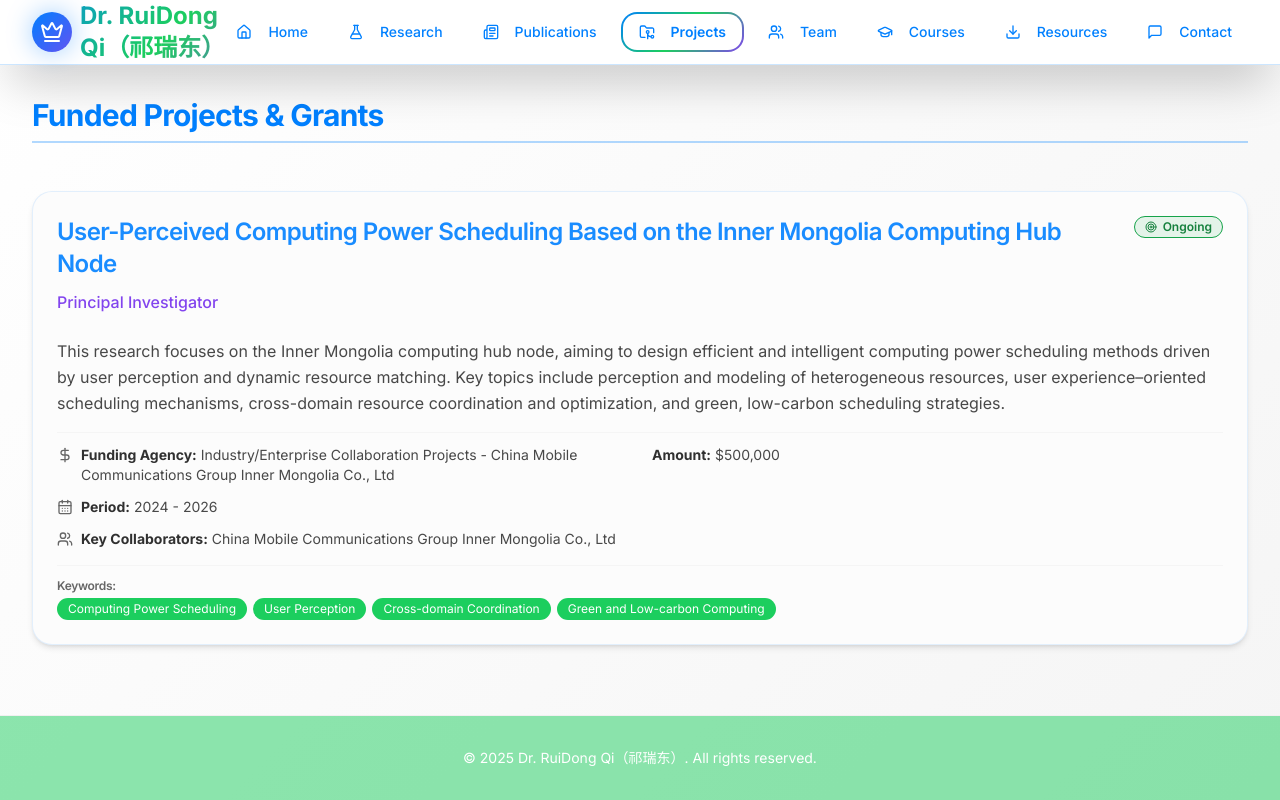
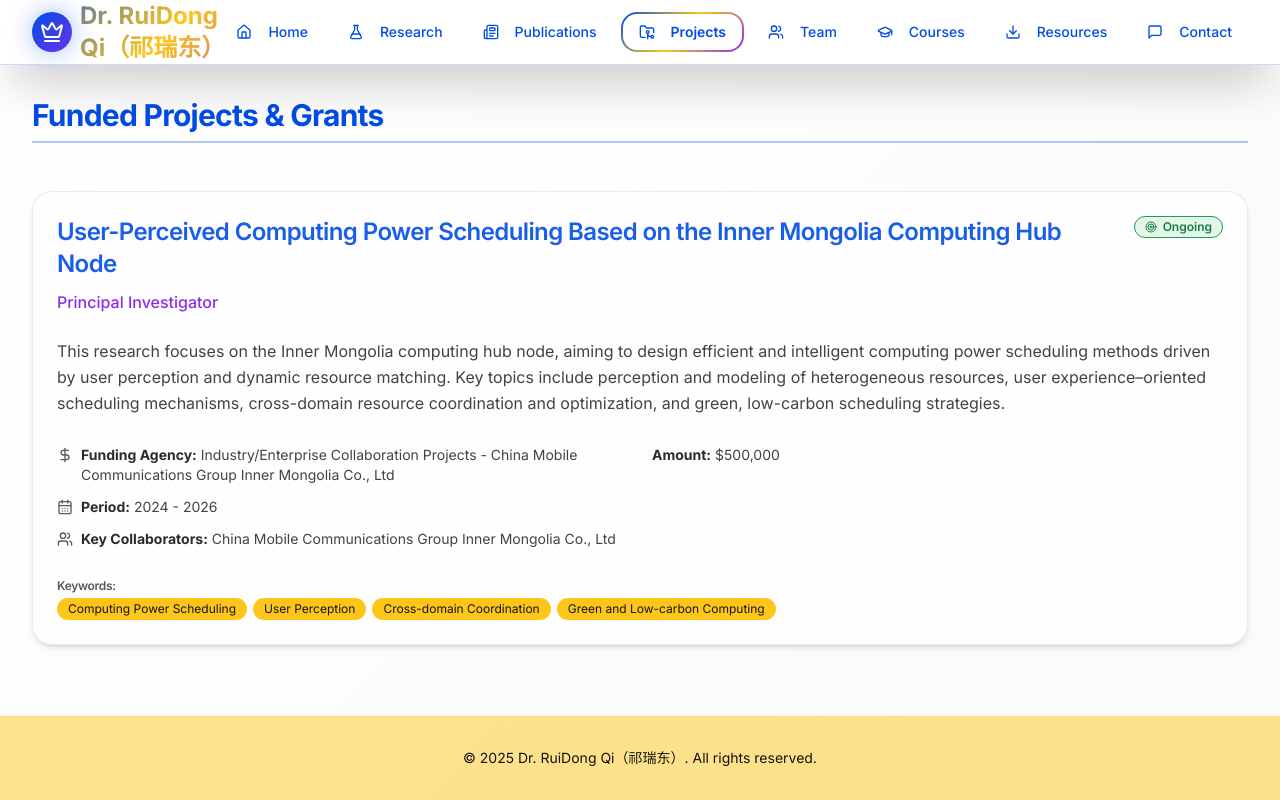
Before and after one commit to chairmanrdq/chairmanrdq.github.io, a Next.js app: page /projects in a window 1280 px wide. Built offline with nearby package versions, Linux system fonts and the light colour scheme.

Commit message:
Update globals.css

```diff
--- a/src/app/globals.css
+++ b/src/app/globals.css
@@ -8,49 +8,49 @@ body {
 
 @layer base {
   :root {
-    /* Luxury Premium Color Theme - Light Mode */
+    /* Ultra Luxury Premium Color Theme - Light Mode */
     --background: 0 0% 100%; /* Pure White #FFFFFF */
-    --foreground: 0 0% 10%; /* Deep Charcoal #1A1A1A for luxury text */
+    --foreground: 0 0% 8%; /* Ultra Deep Charcoal #141414 for luxury text */
 
     --gradient-start-color: 0 0% 100%; /* Pure White */
-    --gradient-end-color: 0 0% 96%;   /* Luxury Light Gray */
+    --gradient-end-color: 0 0% 98%;   /* Ultra Luxury Light Gray */
 
-    --card: 0 0% 99%; /* Luxury Off-White #FDFDFD for cards */
-    --card-foreground: 0 0% 10%; /* Deep Charcoal */
+    --card: 0 0% 99.5%; /* Ultra Luxury Off-White #FEFEFE for cards */
+    --card-foreground: 0 0% 8%; /* Ultra Deep Charcoal */
 
     --popover: 0 0% 100%; /* Pure White */
-    --popover-foreground: 0 0% 10%; /* Deep Charcoal */
+    --popover-foreground: 0 0% 8%; /* Ultra Deep Charcoal */
 
-    /* Primary: Luxury Tech Blue - Premium */
-    --primary: 210 100% 50%; /* Rich Blue #0066FF - for luxury tech focus */
+    /* Primary: Ultra Luxury Deep Blue - Premium */
+    --primary: 220 100% 45%; /* Ultra Rich Deep Blue #1E40AF - for luxury tech focus */
     --primary-foreground: 0 0% 100%; /* White */
 
-    /* Secondary: Luxury Green - Innovation */
-    --secondary: 142 76% 46%; /* Luxury Green #16A34A - for innovation */
-    --secondary-foreground: 0 0% 100%; /* White */
+    /* Secondary: Ultra Luxury Gold - Innovation */
+    --secondary: 45 100% 55%; /* Ultra Luxury Gold #F59E0B - for innovation */
+    --secondary-foreground: 0 0% 8%; /* Dark text for contrast */
 
-    --muted: 0 0% 98%; /* Luxury Light Gray #FAFAFA for muted backgrounds */
-    --muted-foreground: 0 0% 40%; /* Sophisticated Gray #666666 for secondary text */
+    --muted: 0 0% 99%; /* Ultra Luxury Light Gray #FDFDFD for muted backgrounds */
+    --muted-foreground: 0 0% 35%; /* Ultra Sophisticated Gray #595959 for secondary text */
 
-    /* Accent: Luxury Purple - Innovation */
-    --accent: 262 83% 60%; /* Luxury Purple #9333EA - for innovation highlights */
+    /* Accent: Ultra Luxury Deep Purple - Innovation */
+    --accent: 270 85% 55%; /* Ultra Luxury Deep Purple #7C3AED - for innovation highlights */
     --accent-foreground: 0 0% 100%; /* White */
 
     --destructive: 0 84% 60%; /* Standard vivid red for errors */
     --destructive-foreground: 0 0% 100%; /* White text on destructive */
 
-    --border: 0 0% 94%; /* Luxury Light Gray Separator #F0F0F0 */
+    --border: 0 0% 96%; /* Ultra Luxury Light Gray Separator #F5F5F5 */
     --input: 0 0% 100%; /* White, with border */
-    --ring: 210 100% 50%; /* Blue for focus rings */
+    --ring: 220 100% 45%; /* Deep Blue for focus rings */
 
-    --link-hover: 210 100% 40%; /* Deeper Blue #0052CC for link hover */
+    --link-hover: 220 100% 35%; /* Ultra Deeper Blue #1E3A8A for link hover */
 
-    /* Luxury Chart colors with premium theme */
-    --chart-1: 210 100% 50%;  /* Primary Blue - Tech */
-    --chart-2: 142 76% 46%;   /* Secondary Green - Innovation */
-    --chart-3: 262 83% 60%;   /* Accent Purple - Innovation */
-    --chart-4: 45 93% 50%;    /* Gold #EAB308 - Luxury */
-    --chart-5: 0 0% 50%;      /* Sophisticated Gray */
+    /* Ultra Luxury Chart colors with premium theme */
+    --chart-1: 220 100% 45%;  /* Primary Deep Blue - Tech */
+    --chart-2: 45 100% 55%;   /* Secondary Gold - Innovation */
+    --chart-3: 270 85% 55%;   /* Accent Deep Purple - Innovation */
+    --chart-4: 30 100% 60%;   /* Ultra Gold #F97316 - Luxury */
+    --chart-5: 0 0% 45%;      /* Ultra Sophisticated Gray */
 
     --radius: 1.25rem; /* More rounded for luxury look */
 
@@ -66,45 +66,45 @@ body {
   }
 
   .dark {
-    /* Dark Theme variation - Luxury */
-    --background: 0 0% 4%; /* Deep Charcoal */
-    --foreground: 0 0% 98%; /* Luxury Off-White */
+    /* Dark Theme variation - Ultra Luxury */
+    --background: 0 0% 3%; /* Ultra Deep Charcoal */
+    --foreground: 0 0% 99%; /* Ultra Luxury Off-White */
 
-    --gradient-start-color: 0 0% 2%;
-    --gradient-end-color: 0 0% 6%;
+    --gradient-start-color: 0 0% 1%;
+    --gradient-end-color: 0 0% 5%;
 
-    --card: 0 0% 8%; /* Dark Gray */
-    --card-foreground: 0 0% 98%;
+    --card: 0 0% 6%; /* Ultra Dark Gray */
+    --card-foreground: 0 0% 99%;
 
-    --popover: 0 0% 6%;
-    --popover-foreground: 0 0% 98%;
+    --popover: 0 0% 4%;
+    --popover-foreground: 0 0% 99%;
 
-    --primary: 210 100% 60%; /* Brighter Blue */
-    --primary-foreground: 0 0% 6%; /* Dark text for contrast */
+    --primary: 220 100% 65%; /* Ultra Bright Deep Blue */
+    --primary-foreground: 0 0% 3%; /* Dark text for contrast */
 
-    --secondary: 142 76% 56%; /* Brighter Green */
-    --secondary-foreground: 0 0% 6%; /* Dark text for contrast */
+    --secondary: 45 100% 65%; /* Ultra Bright Gold */
+    --secondary-foreground: 0 0% 3%; /* Dark text for contrast */
 
-    --muted: 0 0% 10%;
-    --muted-foreground: 0 0% 70%; /* Lighter Gray text */
+    --muted: 0 0% 8%;
+    --muted-foreground: 0 0% 75%; /* Ultra Lighter Gray text */
 
-    --accent: 262 83% 70%; /* Brighter Purple */
-    --accent-foreground: 0 0% 6%; /* Dark text for contrast */
+    --accent: 270 85% 75%; /* Ultra Bright Deep Purple */
+    --accent-foreground: 0 0% 3%; /* Dark text for contrast */
 
     --destructive: 0 75% 65%; /* Brighter red */
     --destructive-foreground: 0 0% 100%;
 
-    --border: 0 0% 16%;
-    --input: 0 0% 10%;
-    --ring: 210 100% 70%;
+    --border: 0 0% 12%;
+    --input: 0 0% 8%;
+    --ring: 220 100% 75%;
 
-    --link-hover: 210 100% 80%; /* Brighter Blue for link hover */
+    --link-hover: 220 100% 85%; /* Ultra Brighter Deep Blue for link hover */
 
-    --chart-1: 210 100% 60%;
-    --chart-2: 142 76% 56%;
-    --chart-3: 262 83% 70%;
-    --chart-4: 45 93% 60%;
-    --chart-5: 0 0% 75%;
+    --chart-1: 220 100% 65%;
+    --chart-2: 45 100% 65%;
+    --chart-3: 270 85% 75%;
+    --chart-4: 30 100% 70%;
+    --chart-5: 0 0% 80%;
 
     /* Sidebar for Dark Theme */
     --sidebar-background: 0 0% 2%;
@@ -169,17 +169,23 @@ body {
   box-shadow: 0 35px 60px -12px rgba(0, 0, 0, 0.25);
 }
 
-/* Luxury gradient backgrounds */
+/* Ultra Luxury gradient backgrounds */
 .luxury-gradient {
-  background: linear-gradient(135deg, hsl(var(--primary)) 0%, hsl(var(--secondary)) 50%, hsl(var(--accent)) 100%);
+  background: linear-gradient(135deg, hsl(var(--primary)) 0%, hsl(var(--secondary)) 25%, hsl(var(--accent)) 50%, hsl(var(--secondary)) 75%, hsl(var(--primary)) 100%);
+  background-size: 200% 200%;
+  animation: luxury-gradient-shift 15s ease infinite;
 }
 
 .luxury-gradient-light {
-  background: linear-gradient(135deg, hsl(var(--primary)/0.08) 0%, hsl(var(--secondary)/0.08) 50%, hsl(var(--accent)/0.08) 100%);
+  background: linear-gradient(135deg, hsl(var(--primary)/0.06) 0%, hsl(var(--secondary)/0.06) 25%, hsl(var(--accent)/0.06) 50%, hsl(var(--secondary)/0.06) 75%, hsl(var(--primary)/0.06) 100%);
+  background-size: 200% 200%;
+  animation: luxury-gradient-shift 20s ease infinite;
 }
 
 .luxury-gradient-hover {
-  background: linear-gradient(135deg, hsl(var(--primary)/0.12) 0%, hsl(var(--secondary)/0.12) 50%, hsl(var(--accent)/0.12) 100%);
+  background: linear-gradient(135deg, hsl(var(--primary)/0.15) 0%, hsl(var(--secondary)/0.15) 25%, hsl(var(--accent)/0.15) 50%, hsl(var(--secondary)/0.15) 75%, hsl(var(--primary)/0.15) 100%);
+  background-size: 200% 200%;
+  animation: luxury-gradient-shift 12s ease infinite;
 }
 
 /* Luxury accent styles */
```
